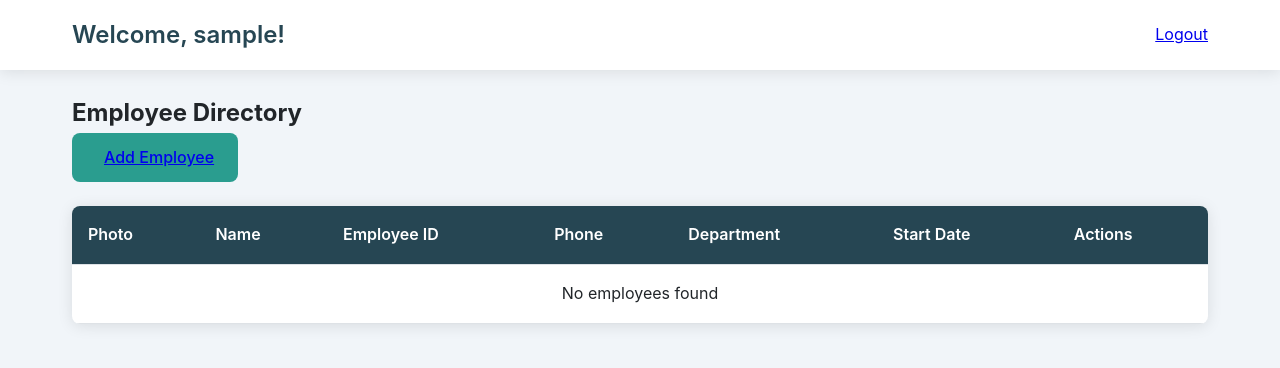
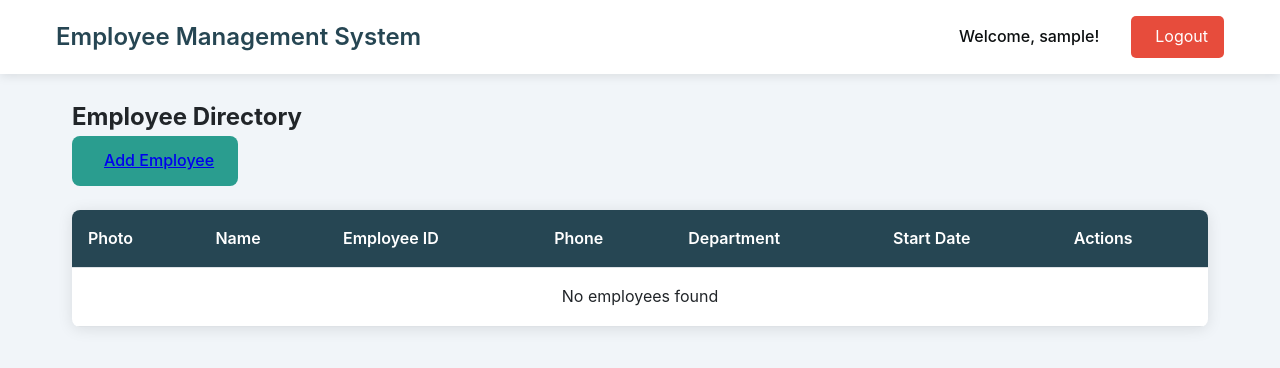
Before and after one commit to AdamDono/jama, a Flask app: page /landing in a window 1280 px wide. Shown: the top 368 px of the page. Run offline with Flask 3, Linux system fonts and the light colour scheme; the visitor is signed in with stand-in values (Sample User, id 1); data that the repository does not hold is empty; some libraries are stand-ins or nearby versions.

Commit message:
fixed lamding nav ui

```diff
--- a/static/css/style.css
+++ b/static/css/style.css
@@ -313,3 +313,48 @@
 .btn-secondary:hover {
   background: #5a6268;
 }
+
+
+/* Improved Nav Styling */
+.main-nav {
+
+  color: white;
+  box-shadow: 0 2px 10px rgba(0,0,0,0.1);
+}
+
+.nav-container {
+  max-width: 1200px;
+  margin: 0 auto;
+  padding: 1rem;
+  display: flex;
+  justify-content: space-between;
+  align-items: center;
+}
+
+.nav-links {
+  display: flex;
+  align-items: center;
+  gap: 2rem;
+}
+
+.welcome-msg {
+  font-weight: 500;
+  color: #0c0f10;
+}
+
+.btn-logout {
+  background: #e74c3c;
+  color: white !important;
+  padding: 0.5rem 1rem;
+  border-radius: 5px;
+  text-decoration: none;
+  display: flex;
+  align-items: center;
+  gap: 0.5rem;
+  transition: all 0.3s ease;
+}
+
+.btn-logout:hover {
+  background: #c0392b;
+  transform: translateY(-1px);
+}
--- a/templates/landing.html
+++ b/templates/landing.html
@@ -5,10 +5,15 @@
     <link rel="stylesheet" href="{{ url_for('static', filename='css/style.css') }}">
 </head>
 <body>
-    <nav>
+    <nav class="main-nav">
         <div class="nav-container">
-            <h1>Welcome, {{ session.username }}!</h1>
-            <a href="/logout">Logout</a>
+            <h1>Employee Management System</h1>
+            <div class="nav-links">
+                <span class="welcome-msg">Welcome, {{ session.username }}!</span>
+                <a href="{{ url_for('logout') }}" class="btn-logout">
+                    <i class="bi bi-box-arrow-right"></i> Logout
+                </a>
+            </div>
         </div>
     </nav>
 
```
